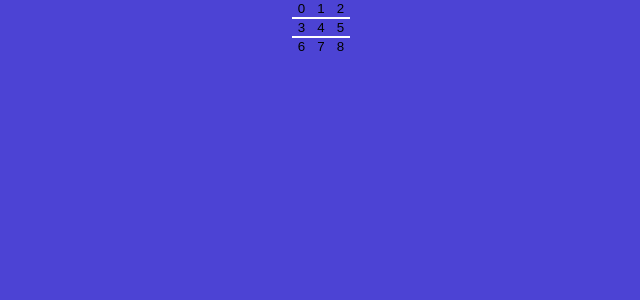
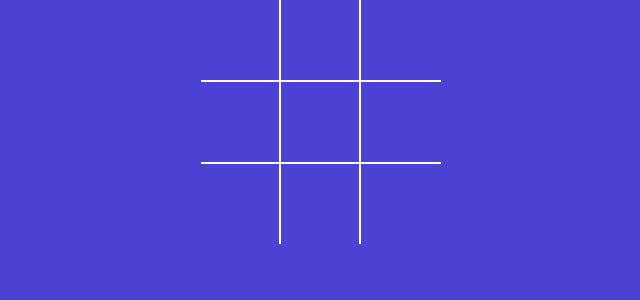
Before and after one commit to Alan-Martin-Eduthan/tictactoe-game, a React (Vite) app: page / in a window 1280 px wide. Shown: the top 300 px of the page, without its empty margins (319-959 px from the left). Built offline with nearby package versions, Linux system fonts and the light colour scheme.

Commit message:
made x user

```diff
--- a/src/components/Board.jsx
+++ b/src/components/Board.jsx
@@ -1,21 +1,43 @@
 import Square from "./Square";
+import { useState } from "react";
 const Board = () => {
+  const [squares, setSquare] = useState(Array(9).fill(null));
+
+  const handleSquareClick = (clickedPosition) => {
+    setSquare((currentSquares) => {
+      return currentSquares.map((squareValue, position) => {
+        if (clickedPosition === position) {
+          return "X";
+        }
+        return squareValue;
+      });
+    });
+  };
+
+  const renderSquare = (position) => {
+    return (
+      <Square
+        value={squares[position]}
+        onClick={() => handleSquareClick(position)}
+      />
+    );
+  };
   return (
     <div className="board">
       <div className="board-row">
-        <Square value={0} />
-        <Square value={1} />
-        <Square value={2} />
+        {renderSquare(0)}
+        {renderSquare(1)}
+        {renderSquare(2)}
       </div>
       <div className="board-row">
-        <Square value={3} />
-        <Square value={4} />
-        <Square value={5} />
+        {renderSquare(3)}
+        {renderSquare(4)}
+        {renderSquare(5)}
       </div>
       <div className="board-row">
-        <Square value={6} />
-        <Square value={7} />
-        <Square value={8} />
+        {renderSquare(6)}
+        {renderSquare(7)}
+        {renderSquare(8)}
       </div>
     </div>
   );
--- a/src/components/Square.jsx
+++ b/src/components/Square.jsx
@@ -1,10 +1,7 @@
-const Square = ({ value }) => {
-  // here we are destructuring the props that is being passed to the value
+const Square = ({ value, onClick }) => {
   return (
-    <button>
+    <button type="button" className="square" onClick={onClick}>
       {value}
-      {/* <h3>{children}</h3> */}
-      {/* <h5>children will be rendered belllow</h5> */}
     </button>
   );
 };
```
